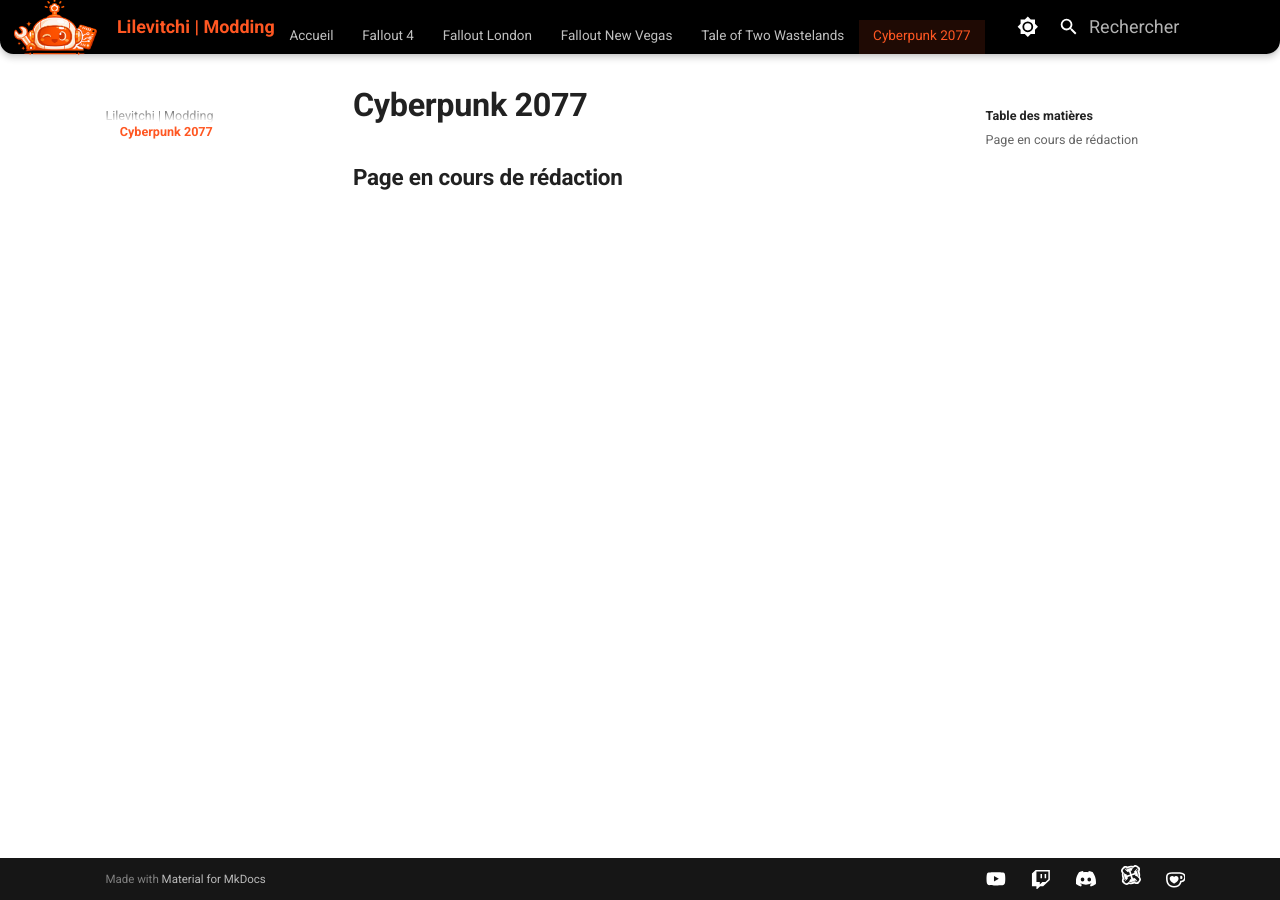
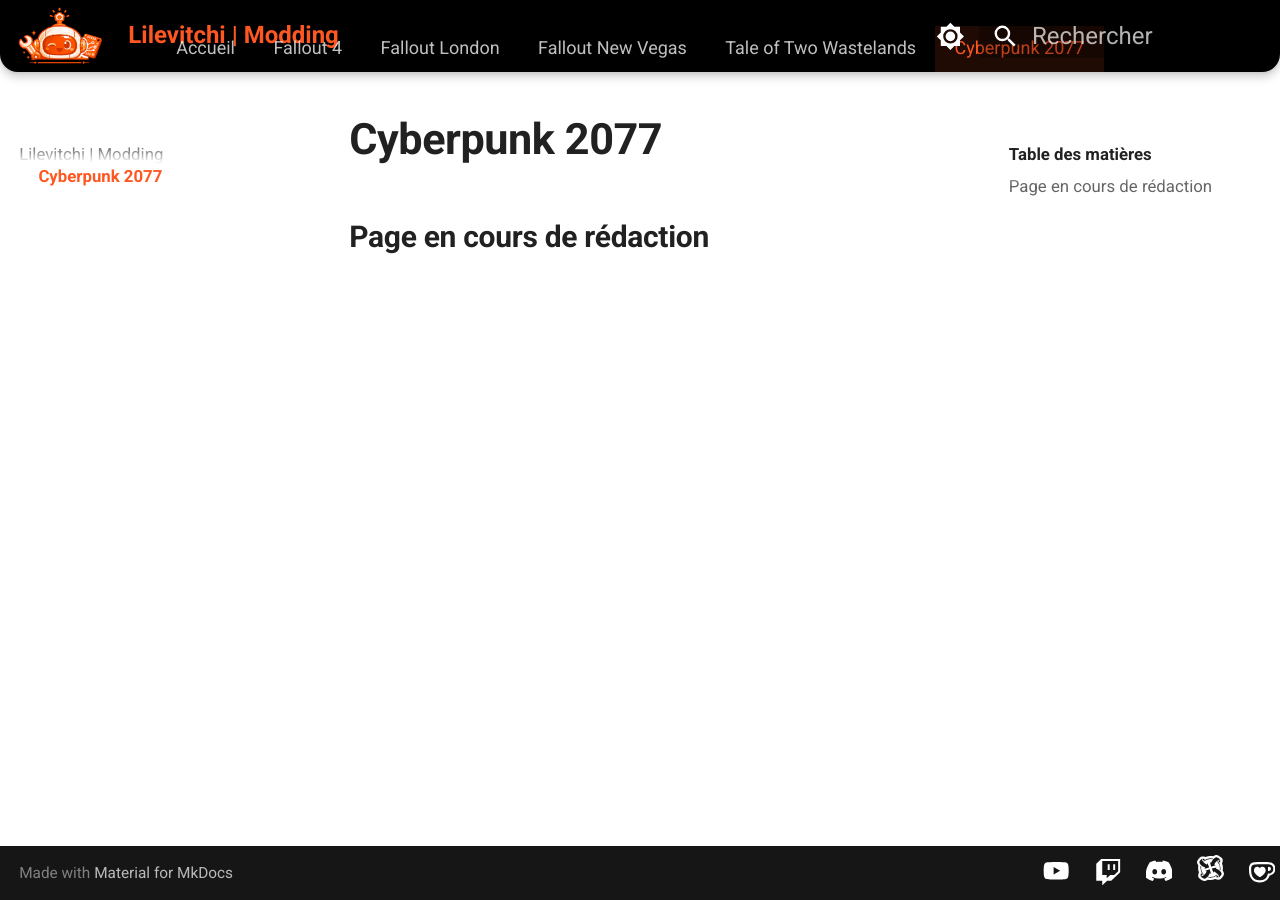
Before and after one commit to Lilevitchi/lilevitchi.github.io, an MkDocs documentation site: the page built from docs/cyberpunk/index.md, in a window 1280 px wide. Built offline with MkDocs 1.6.1 and Material for MkDocs 9.7.7, drawn with Linux system fonts in a browser that asks for light colours.

Commit message:
Update extra.css

```diff
--- a/docs/stylesheets/extra.css
+++ b/docs/stylesheets/extra.css
@@ -68,7 +68,7 @@
 
 html,
 body {
-  font-size: 18px !important;
+  font-size: 24px !important;
 }
 
 /* ==============================
```
